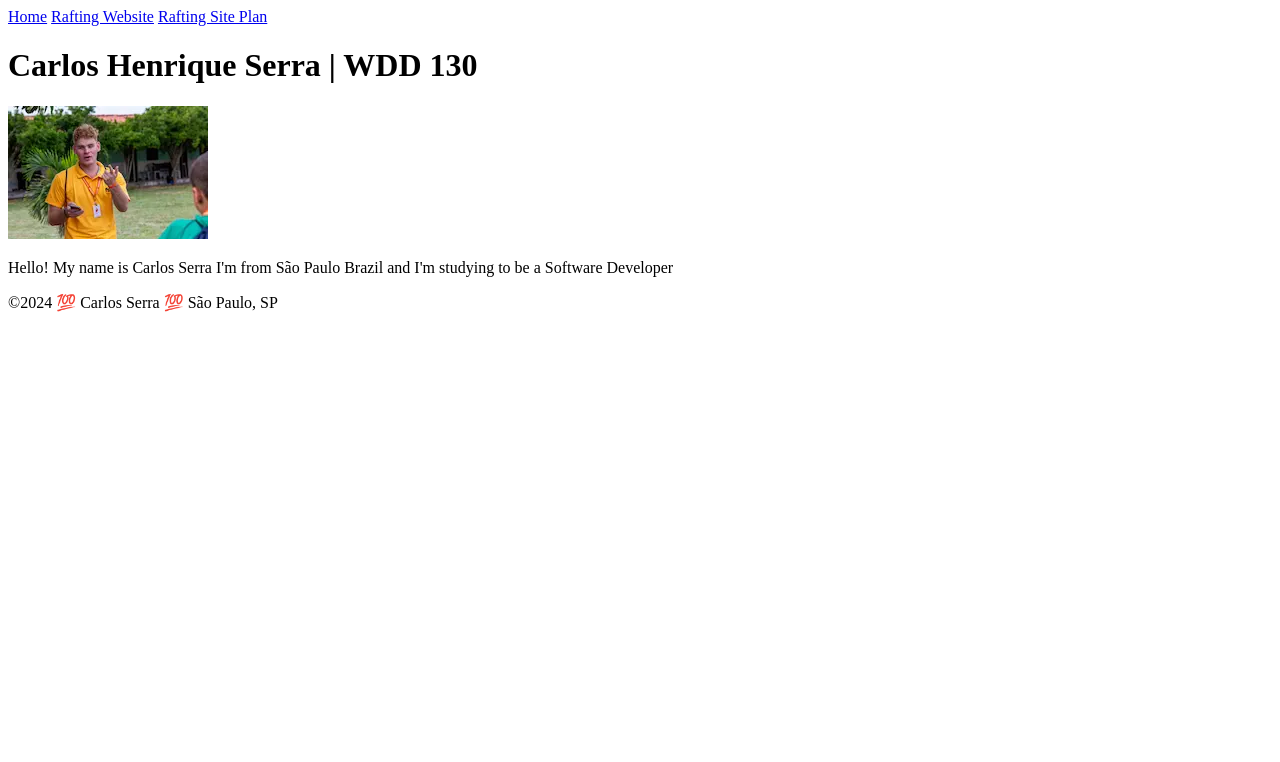
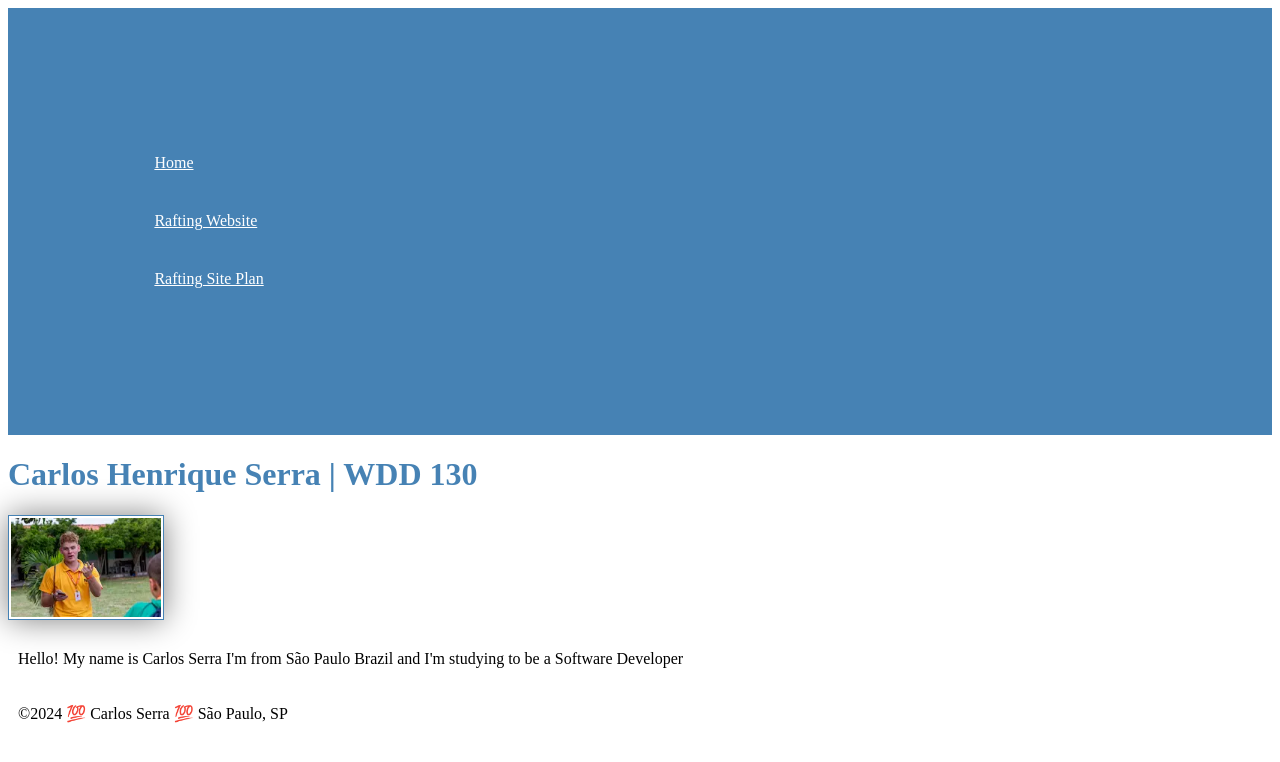
Before and after one commit to carlozserra/wdd130, a plain HTML site: page index.html in a window 1280 px wide. Drawn offline with Linux system fonts and the light colour scheme.

Commit message:
styles css

```diff
--- a/index.html
+++ b/index.html
@@ -4,7 +4,7 @@
         <meta charset="utf-8">
         <meta name="viewport" content="width=device-width,initial-scale=1.0">
         <title>Carlos Henrique Serra | WDD 130</title>
-        <link rel="stylesheet" href="style.css">
+        <link rel="stylesheet" href="styles/styles.css">
     </head>
 <body>
     <header>
--- /dev/null
+++ b/styles/styles.css
@@ -0,0 +1,23 @@
+nav {
+    background-color: steelblue;
+    padding: 10%;
+}
+nav a {
+    color: white;
+    display: block;
+    padding: 20px;
+}
+h1 {
+    color: steelblue;
+
+}
+img {
+    width: 150px;
+    height: auto;
+    border: 1px solid steelblue;
+    padding: 2px;
+    box-shadow: 0 0 30px gray;
+}
+p {
+    padding: 10px;
+}
```
